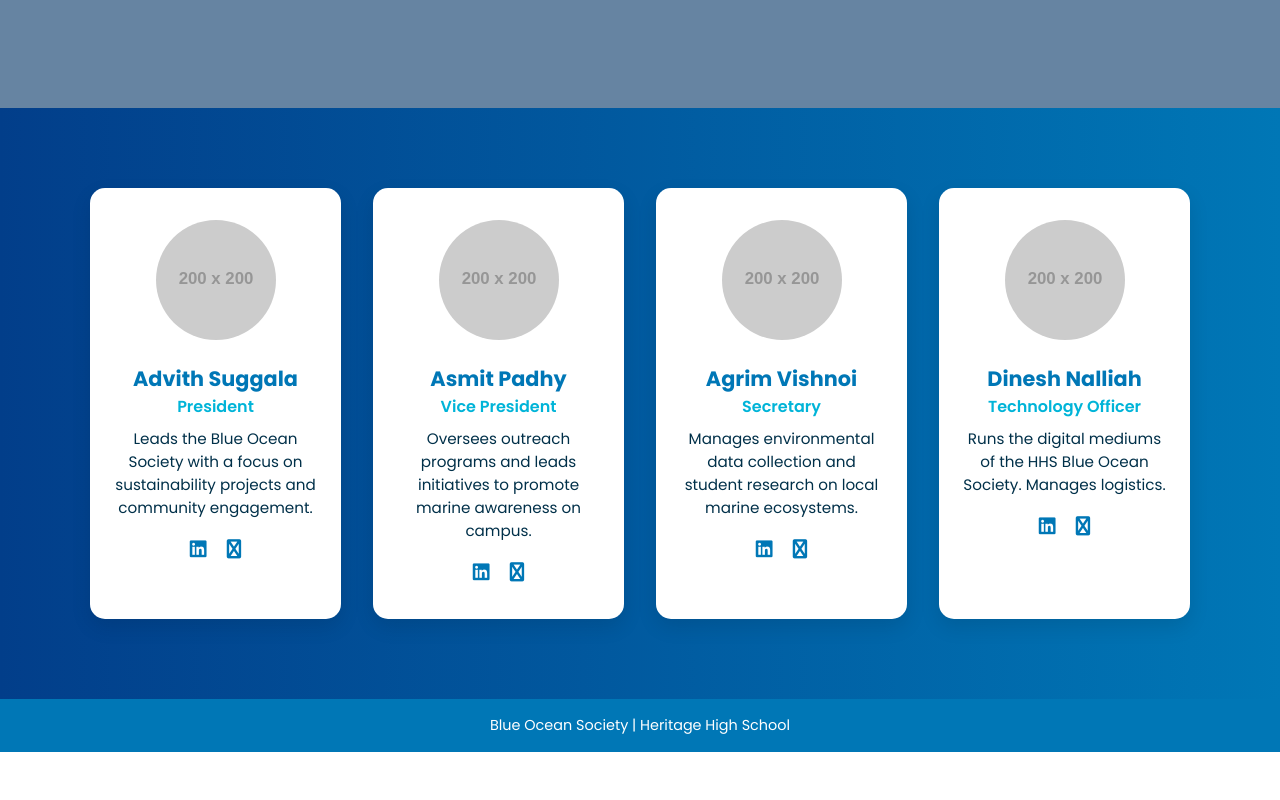
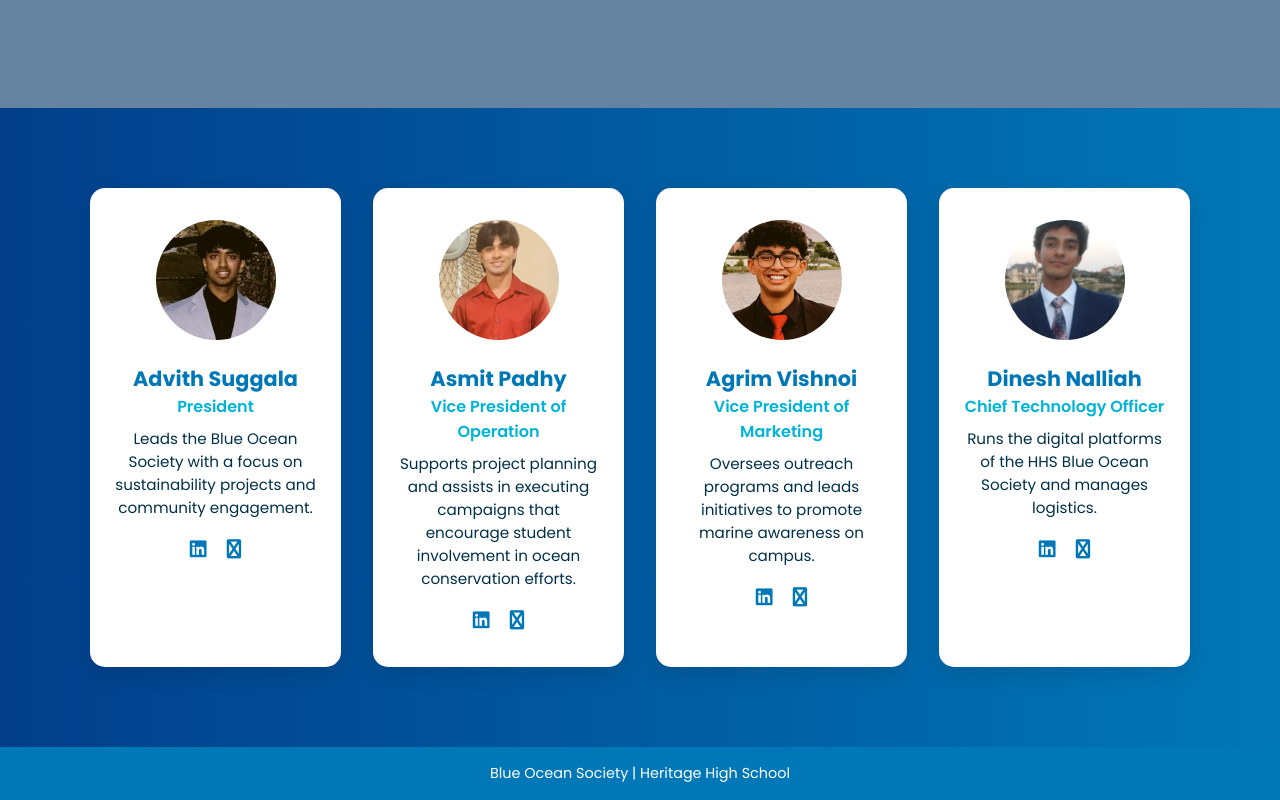
Before and after one commit to dineshnalliah/hhsblueocean, a plain HTML site: page team.html in a window 1280 px wide. Shown: the part 438-1238 px from the top of the page. Before the commit the page ends 1190 px from the top, so only its background shows below. Drawn offline with Linux system fonts and the light colour scheme; placeholder pictures from the web are drawn by us.

Commit message:
updated desc and photos

```diff
--- a/team.html
+++ b/team.html
@@ -36,7 +36,7 @@
     <div class="team-container">
       <!-- Member 1 -->
       <div class="team-card">
-        <img src="https://via.placeholder.com/200" alt="Team member 1">
+        <img src="images/advith-preview.jpg" alt="Team member 1">
         <h3>Advith Suggala</h3>
         <p class="role">President</p>
         <p class="bio">
@@ -50,9 +50,23 @@
 
       <!-- Member 2 -->
       <div class="team-card">
-        <img src="https://via.placeholder.com/200" alt="Team member 2">
+        <img src="images/asmit-preview.jpg" alt="Team member 2">
         <h3>Asmit Padhy</h3>
-        <p class="role">Vice President</p>
+        <p class="role">Vice President of Operation</p>
+        <p class="bio">
+          Supports project planning and assists in executing campaigns that encourage student involvement in ocean conservation efforts.
+        </p>
+        <div class="socials">
+          <a href="#"><i class="fab fa-linkedin"></i></a>
+          <a href="#"><i class="fab fa-envelope"></i></a>
+        </div>
+      </div>
+
+      <!-- Member 3 -->
+      <div class="team-card">
+        <img src="images/agrim-preview.jpg" alt="Team member 3">
+        <h3>Agrim Vishnoi</h3>
+        <p class="role">Vice President of Marketing</p>
         <p class="bio">
           Oversees outreach programs and leads initiatives to promote marine awareness on campus.
         </p>
@@ -62,27 +76,13 @@
         </div>
       </div>
 
-      <!-- Member 3 -->
-      <div class="team-card">
-        <img src="https://via.placeholder.com/200" alt="Team member 3">
-        <h3>Agrim Vishnoi</h3>
-        <p class="role">Secretary</p>
-        <p class="bio">
-          Manages environmental data collection and student research on local marine ecosystems.
-        </p>
-        <div class="socials">
-          <a href="#"><i class="fab fa-linkedin"></i></a>
-          <a href="#"><i class="fab fa-envelope"></i></a>
-        </div>
-      </div>
-
       <!-- Member 4 -->
       <div class="team-card">
-        <img src="https://via.placeholder.com/200" alt="Team member 4">
+        <img src="images/dinesh-preview.jpg" alt="Team member 4">
         <h3>Dinesh Nalliah</h3>
-        <p class="role">Technology Officer</p>
+        <p class="role">Chief Technology Officer</p>
         <p class="bio">
-          Runs the digital mediums of the HHS Blue Ocean Society. Manages logistics.
+          Runs the digital platforms of the HHS Blue Ocean Society and manages logistics.
         </p>
         <div class="socials">
           <a href="#"><i class="fab fa-linkedin"></i></a>
```
